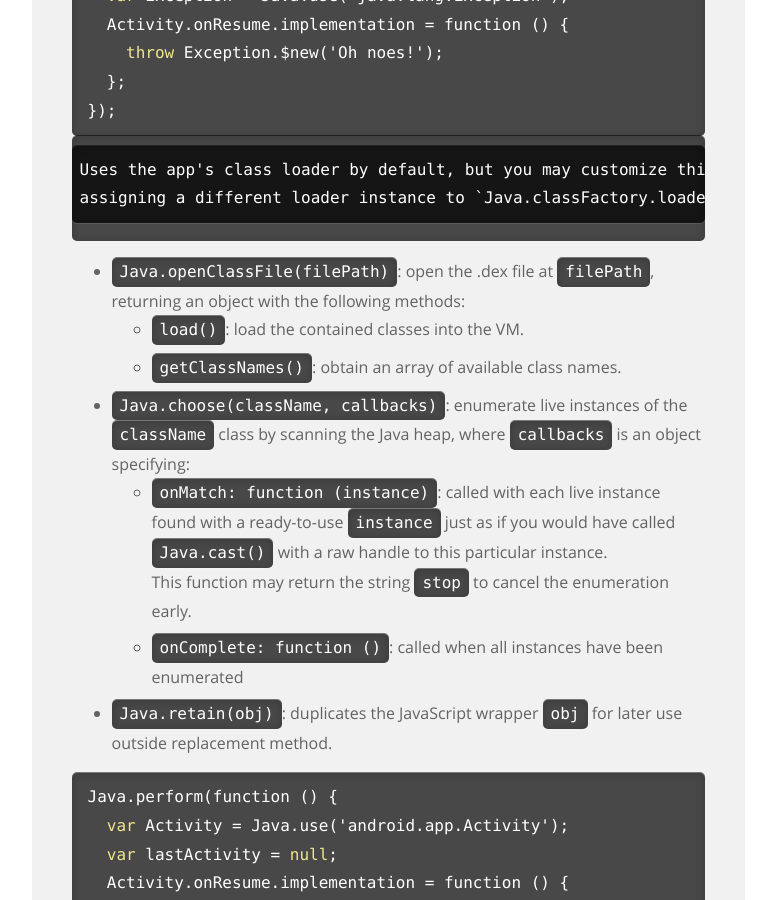
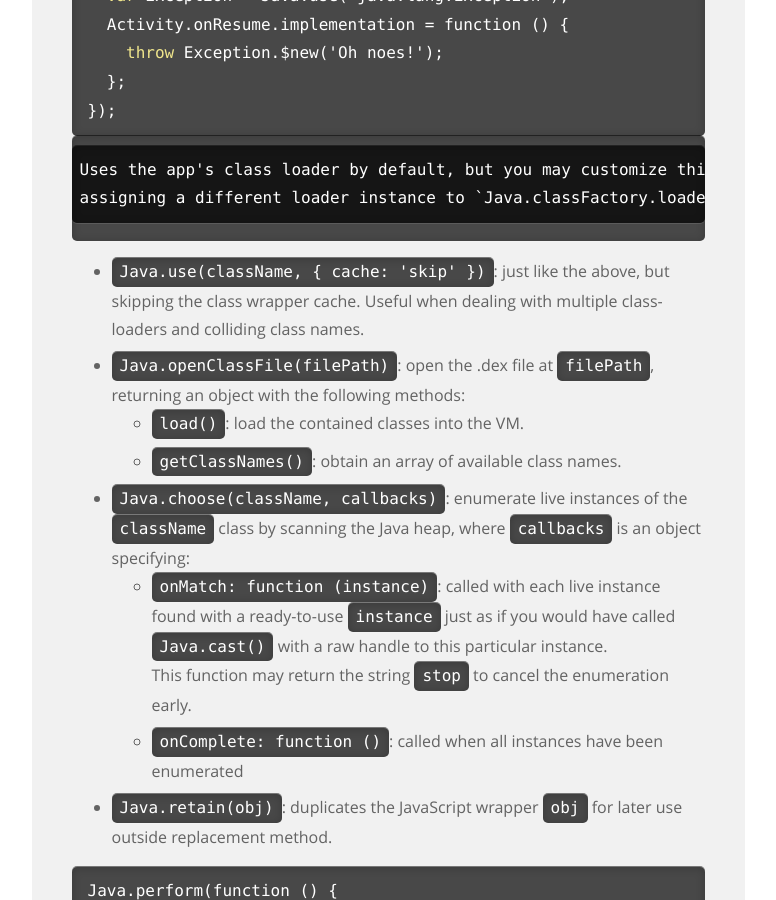
Before and after one commit to frida/frida-website, a Jekyll site: the page built from _docs/javascript-api.md, in a window 1280 px wide and 900 px high, scrolled down 59300 px. Shown: the whole window, without its empty margins (364-1140 px from the left). Built offline with Jekyll 4.4.1, drawn with Linux system fonts in a browser that asks for light colours.

Commit message:
Document Java.use()' brand new “cache” option

```diff
--- a/_docs/javascript-api.md
+++ b/_docs/javascript-api.md
@@ -2379,6 +2379,10 @@ Java.perform(function () {
     Uses the app's class loader by default, but you may customize this by
     assigning a different loader instance to `Java.classFactory.loader`.
 
++   `Java.use(className, { cache: 'skip' })`: just like the above, but skipping
+    the class wrapper cache. Useful when dealing with multiple class-loaders
+    and colliding class names.
+
 +   `Java.openClassFile(filePath)`: open the .dex file at `filePath`, returning
     an object with the following methods:
 
```
